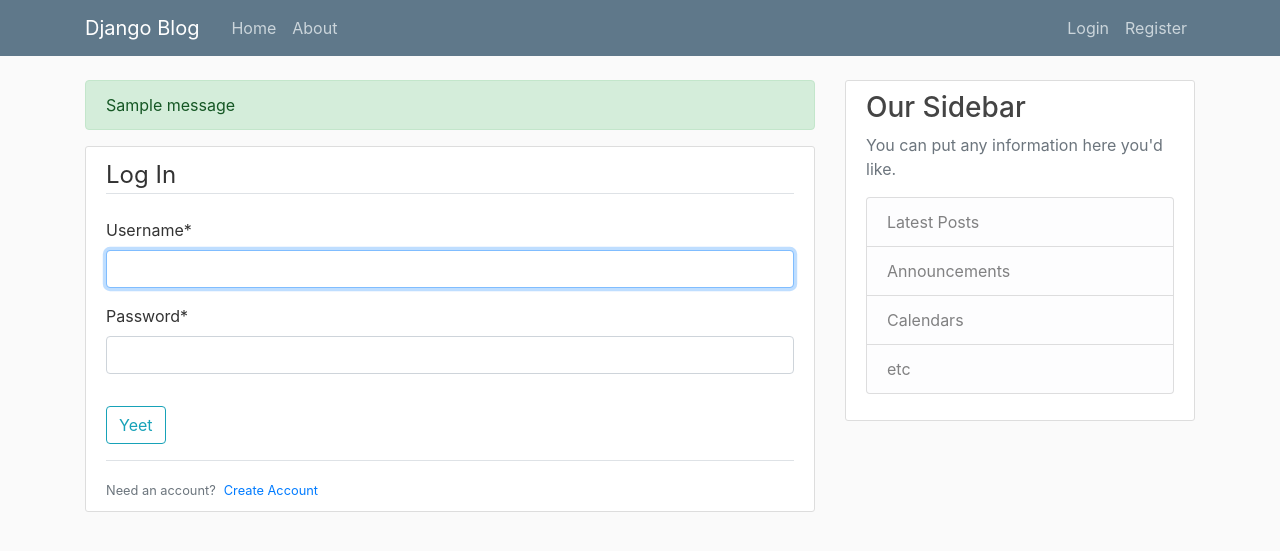
After one commit to BilliamHeim/DjangoTutorialBlog, a Django app: page /login/ in a window 1280 px wide. The commit adds this page. Shown: the top 551 px of the page. Run offline with Django 3.2, Linux system fonts and the light colour scheme; tables that the repository leaves empty hold one stand-in row (values such as "Sample post"); one stand-in notice (Sample message) is shown; some libraries are stand-ins or nearby versions.

Commit message:
Part 7 completed

```diff
--- a/Django_Tutorial/urls.py
+++ b/Django_Tutorial/urls.py
@@ -15,8 +15,14 @@ Including another URLconf
 """
 from django.contrib import admin
 from django.urls import path, include
+from users import views as user_views
+from django.contrib.auth import views as auth_views
 
 urlpatterns = [
-    path('admin/', admin.site.urls),
-    path('', include('blog.urls')),
+    path('admin/', admin.site.urls, name='login'),
+    path('', include('blog.urls'), name='blog-home'),
+    path('register/', user_views.register, name='register'),
+    path('login/', auth_views.LoginView.as_view(template_name='users/login.html'), name='login'),
+    path('logout/', auth_views.LogoutView.as_view(template_name='users/logout.html'), name='logout'),
+    path('profile/', user_views.profile, name='profile'),
 ]
--- a/blog/templates/blog/base.html
+++ b/blog/templates/blog/base.html
@@ -33,8 +33,13 @@
                 </div>
                 <!-- Navbar Right Side -->
                 <div class="navbar-nav">
-                    <a class="nav-item nav-link" href="#">Login</a>
-                    <a class="nav-item nav-link" href="#">Register</a>
+                    {% if user.is_authenticated %}
+                    <a class="nav-item nav-link" href="{% url 'logout' %}">Log Out</a>
+                    <a class="nav-item nav-link" href="{% url 'profile' %}">{{ user.username }}'s Profile</a>
+                    {% else %}
+                    <a class="nav-item nav-link" href="{% url 'login' %}">Login</a>
+                    <a class="nav-item nav-link" href="{% url 'register' %}">Register</a>
+                    {% endif %}
                 </div>
             </div>
         </div>
@@ -43,6 +48,11 @@
 <main role="main" class="container">
     <div class="row">
         <div class="col-md-8">
+            {% if messages %}
+                {% for message in messages %}
+                    <div class="alert alert-{{ message.tags }}">{{ message }}</div>
+                {% endfor %}
+            {% endif %}
             {% block content %}{% endblock %}
         </div>
         <div class="col-md-4">
--- /dev/null
+++ b/users/templates/users/login.html
@@ -0,0 +1,21 @@
+{% extends "blog/base.html" %}
+{% load crispy_forms_tags %}
+{% block content %}
+<div class="content-section">
+    <form method="POST">
+        {% csrf_token %}
+        <fieldset class="form-group">
+            <legend class="border-bottom mb-4">Log In</legend>
+            {{ form|crispy }}
+        </fieldset>
+        <div class = "form-group">
+            <button class="btn btn-outline-info" type="submit">Yeet</button>
+        </div>
+    </form>
+    <div class="border-top pt-3">
+        <small class="text-muted">
+            Need an account?<a class="ml-2" href="{% url 'register' %}">Create Account</a>
+        </small>
+    </div>
+</div>
+{% endblock content %}
--- /dev/null
+++ b/users/templates/users/profile.html
@@ -0,0 +1,5 @@
+{% extends "blog/base.html" %}
+{% load crispy_forms_tags %}
+{% block content %}
+ <h1>Amazing {{ user.username }}'s profile page!</h1>
+{% endblock content %}
```
Also changed, not shown: Django_Tutorial/settings.py (+8 -0 lines), users/forms.py (added, +10 -0 lines), users/templates/users/logout.html (added, +10 -0 lines), users/templates/users/register.html (added, +21 -0 lines).
